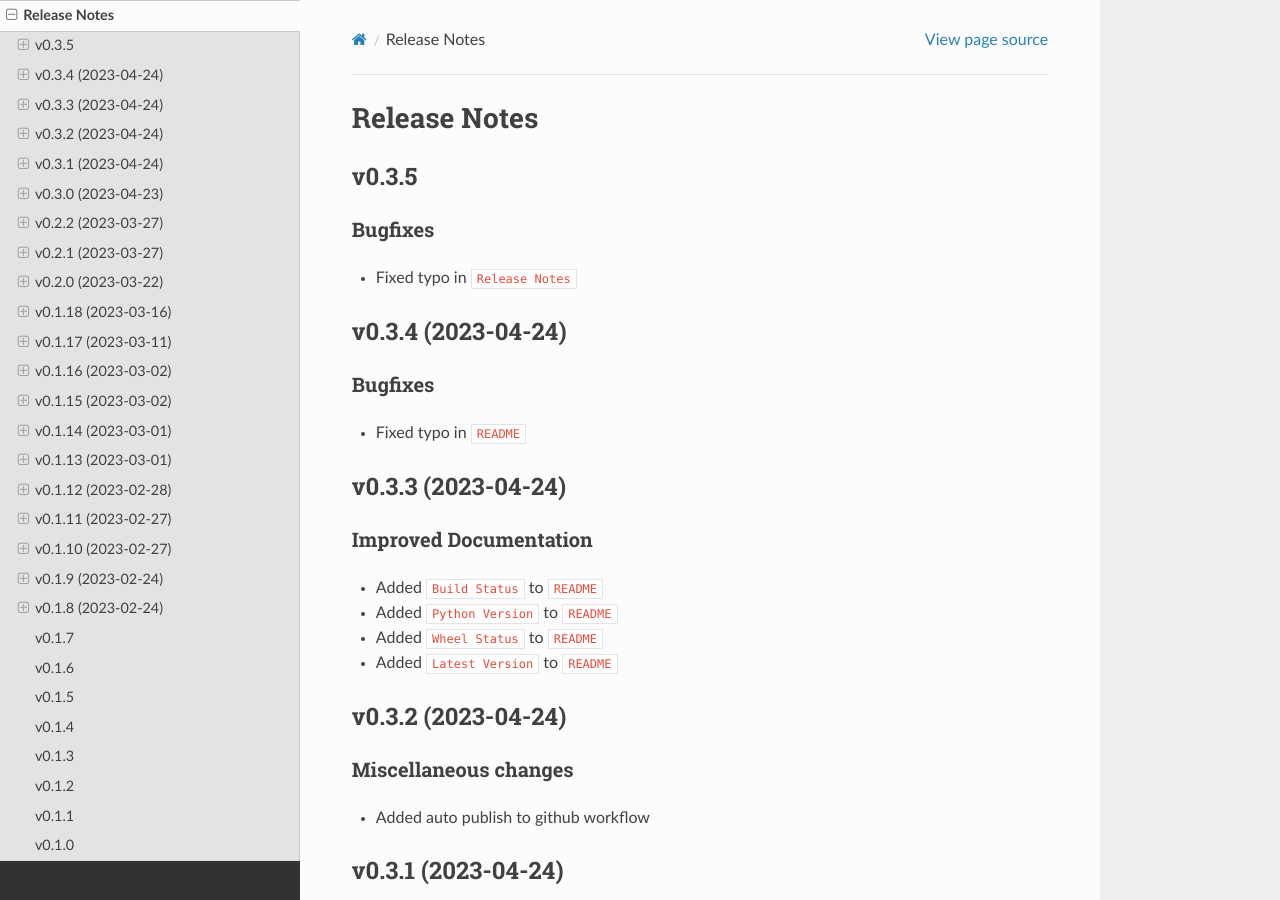
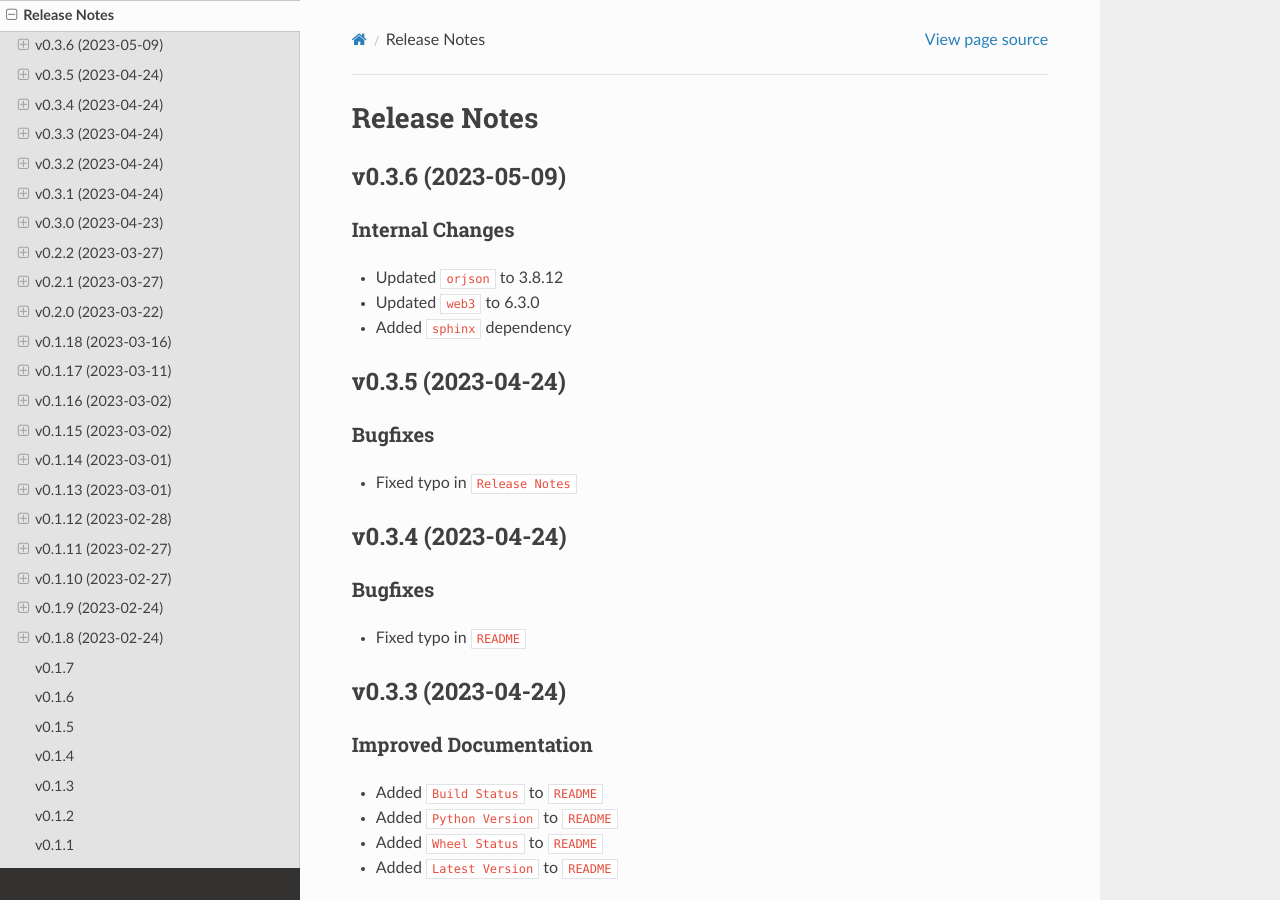
Before and after one commit to XiaoHuiHui233/ETHHelper, a Sphinx documentation site: the page built from docs/releases.rst, in a window 1280 px wide and 900 px high. Built offline with Sphinx 7.4.7 and the Read the Docs theme 2.0.0, drawn with Linux system fonts in a browser that asks for light colours.

Commit message:
Updated ``orjson`` to 3.8.12 Updated ``web3`` to 6.3.0 Added ``sphinx`` dependency

```diff
--- a/docs/releases.rst
+++ b/docs/releases.rst
@@ -1,7 +1,17 @@
 Release Notes
 =============
 
-v0.3.5
+v0.3.6 (2023-05-09)
+-------------------
+
+Internal Changes
+~~~~~~~~~~~~~~~~
+
+- Updated ``orjson`` to 3.8.12
+- Updated ``web3`` to 6.3.0
+- Added ``sphinx`` dependency
+
+v0.3.5 (2023-04-24)
 -------------------
 
 Bugfixes
```
Also changed, not shown: pyproject.toml (+4 -3 lines), 2 other files.
